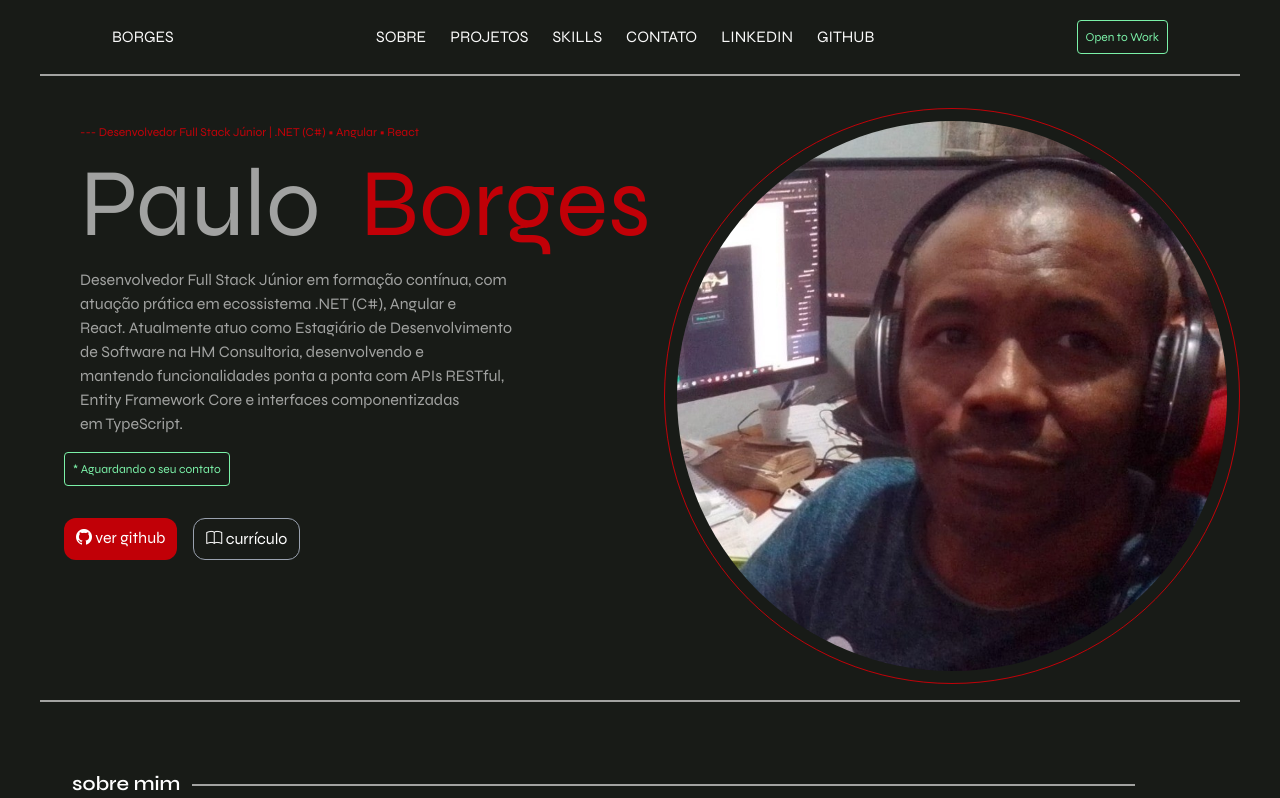
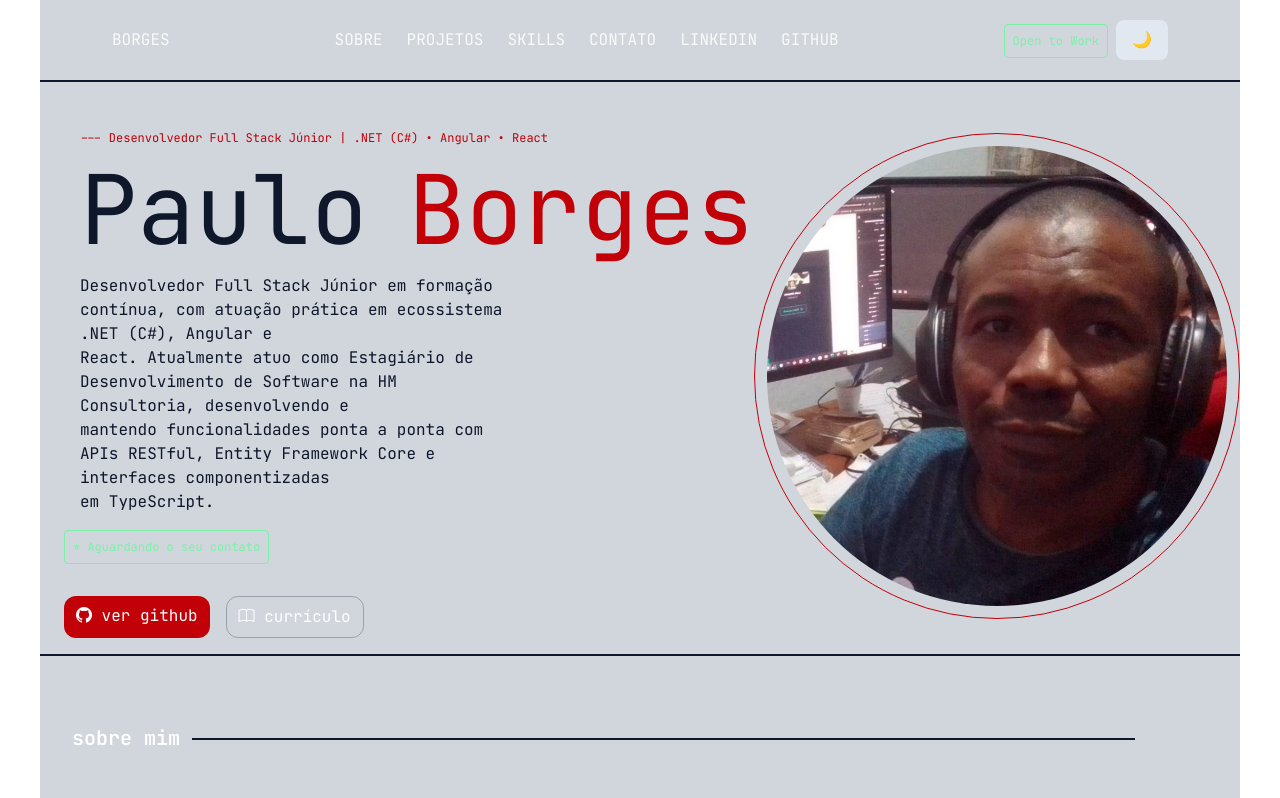
Before and after one commit to Paulo-Borges/portfolio-angular, an Angular app: page / in a window 1280 px wide. Shown: the top 798 px of the page. Built offline with nearby package versions, Linux system fonts and the light colour scheme.

Commit message:
faet:  Incluindo botão dia e noite

```diff
--- a/src/app/app.html
+++ b/src/app/app.html
@@ -1,4 +1,4 @@
-<main class="min-h-screen flex flex-col">
+<main class="min-h-screen flex flex-col bg-gray-300 dark:bg-[#181b17] text-slate-900 dark:text-neutral-300">
   <app-header></app-header>
   <router-outlet></router-outlet>
   <app-footer></app-footer>
--- a/src/app/components/header/header.html
+++ b/src/app/components/header/header.html
@@ -29,7 +29,7 @@
         </li>
       </ul>
     </div>
-    <div>
+    <div class="space-x-2">
       <a
         href="https://linkedin.com"
         target="_blank"
@@ -39,6 +39,18 @@
         <span class="group-hover:hidden">Open to Work</span>
         <span class="hidden group-hover:inline">Linkedin</span>
       </a>
+
+      <button
+         type="button"
+         (click)="themeService.toggleTheme()"
+         class="px-4 py-2 rounded-lg bg-slate-200 dark:bg-slate-800 text-slate-900 dark:text-slate-100 hover:bg-slate-300 dark:hover:bg-slate-700 transition-colors cursor-pointer"
+      >
+  @if (themeService.isDarkMode()) {
+    <span>☀️</span>
+  } @else {
+    <span>🌙</span>
+  }
+</button>
     </div>
   </nav>
 </header>
--- a/src/app/components/header/header.ts
+++ b/src/app/components/header/header.ts
@@ -1,5 +1,6 @@
-import { Component, signal } from '@angular/core';
+import { Component, inject, signal } from '@angular/core';
 import { RouterLink } from '@angular/router';
+import { ThemeService } from '../../services/theme.service';
 
 @Component({
   selector: 'app-header',
@@ -9,4 +10,6 @@ import { RouterLink } from '@angular/router';
 })
 export class Header {
   protected readonly title = signal('BORGES');
+
+  protected readonly themeService = inject(ThemeService);
 }
--- /dev/null
+++ b/src/app/services/theme.service.ts
@@ -0,0 +1,35 @@
+import { effect, Injectable, signal } from '@angular/core';
+
+@Injectable({
+  providedIn: 'root',
+})
+export class ThemeService {
+  readonly isDarkMode = signal<boolean>(this.getInitialTheme());
+
+  constructor() {
+    effect(() => {
+      const dark = this.isDarkMode();
+      const htmlElement = document.documentElement;
+
+      if (dark) {
+        htmlElement.classList.add('dark');
+        localStorage.setItem('theme', 'dark');
+      } else {
+        htmlElement.classList.remove('dark');
+        localStorage.setItem('theme', 'light');
+      }
+    });
+  }
+
+  private getInitialTheme(): boolean {
+    const saved = localStorage.getItem('theme');
+    if (saved) {
+      return saved === 'dark';
+    }
+    return window.matchMedia('(prefers-color-scheme: dark)').matches;
+  }
+
+  toggleTheme(): void {
+    this.isDarkMode.update(current => !current);
+  }
+}
--- a/src/styles.css
+++ b/src/styles.css
@@ -2,6 +2,8 @@
 @import url('https://fonts.googleapis.com/css2?family=JetBrains+Mono:ital,wght@0,100..800;1,100..800&family=Syne:wght@400..800&display=swap');
 @import 'tailwindcss';
 
+/* Habilita o seletor baseado na classe .dark no HTML/Body */
+@custom-variant dark (&:where(.dark, .dark *));
 
 Body {
     display: flex;
@@ -10,8 +12,8 @@ Body {
     align-items: center;
     max-width: 1200px;
     font-family: "JetBrains Mono", monospace;
-    font-family: "Syne", sans-serif;
-    background-color: #181b17;
+    /* font-family: "Syne", sans-serif; */
+    /* background-color: #181b17; */
     color: #ffffff98;
 }
 
```
Also changed, not shown: 1 other file (tests, documents, lock files or other folders).
